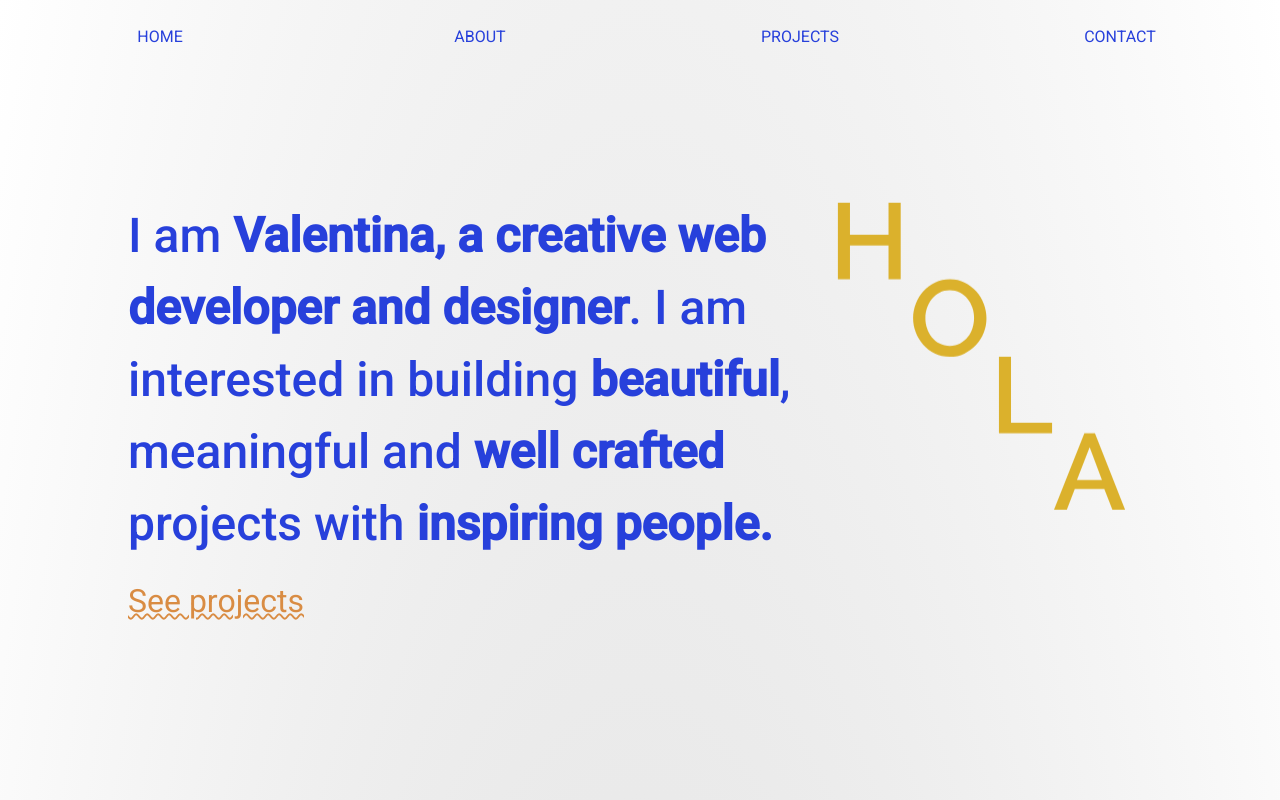
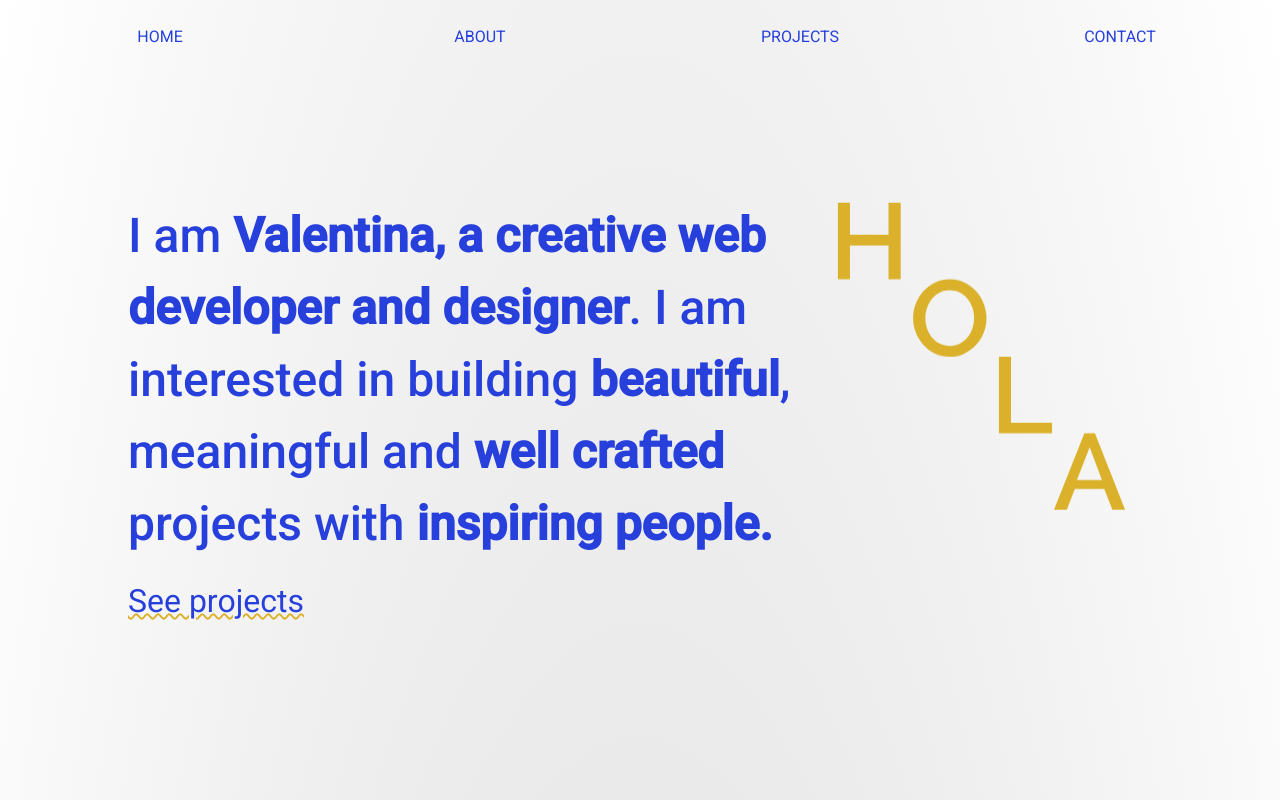
Before and after one commit to valmdz/main, a React (Create React App) app: page / in a window 1280 px wide. Built offline with nearby package versions, Linux system fonts and the light colour scheme.

Commit message:
Fix link to projects at home page

```diff
--- a/src/client/components/HomePresentation/HomePresentation.css
+++ b/src/client/components/HomePresentation/HomePresentation.css
@@ -65,8 +65,8 @@ body:not(.mobile) .hover-text:hover+.hover-image {
 .projects-link {
   font-size: 2rem;
   font-weight: 400;
-  text-decoration: wavy underline #D98C43 2px;
-  color: #D98C43;
+  text-decoration: wavy 2px underline #DBB027;
+  color:#2740DB;
 }
 
 @media screen and (max-width: 990px) {
--- a/src/client/components/HomePresentation/HomePresentation.js
+++ b/src/client/components/HomePresentation/HomePresentation.js
@@ -1,4 +1,5 @@
 import React from "react";
+import { Link } from "react-router-dom";
 import Retrato from "../../assets/images/autoretrato.svg";
 import "./HomePresentation.css";
 
@@ -16,9 +17,9 @@ export const HomePresentation = () => {
         projects with
         <span className="color-change"> inspiring people.</span>
         <br />
-        <a href="/projects" className="projects-link">
+        <Link to="/projects"  className="projects-link">
           See projects
-        </a>
+        </Link>
       </div>
     </>
   );
```
